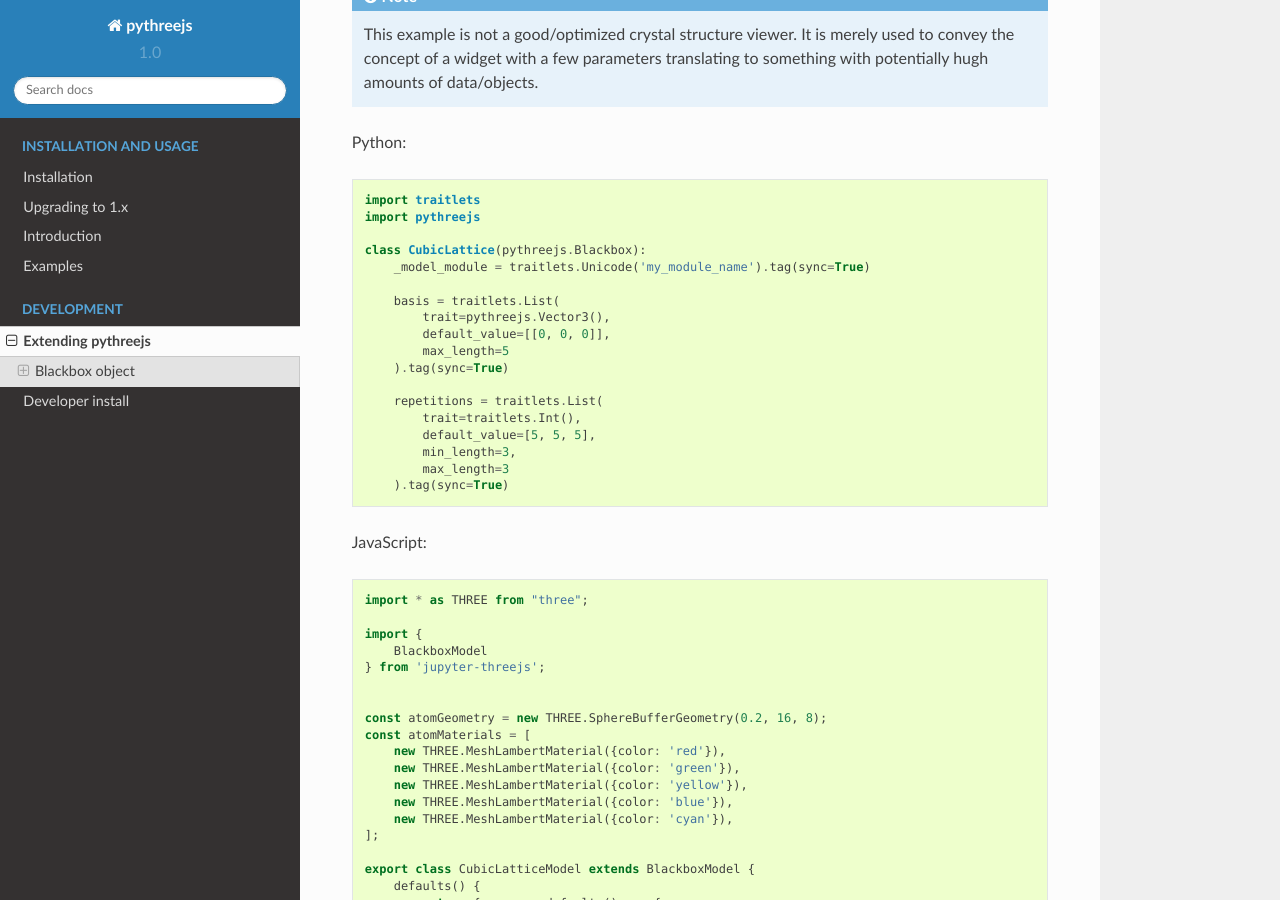
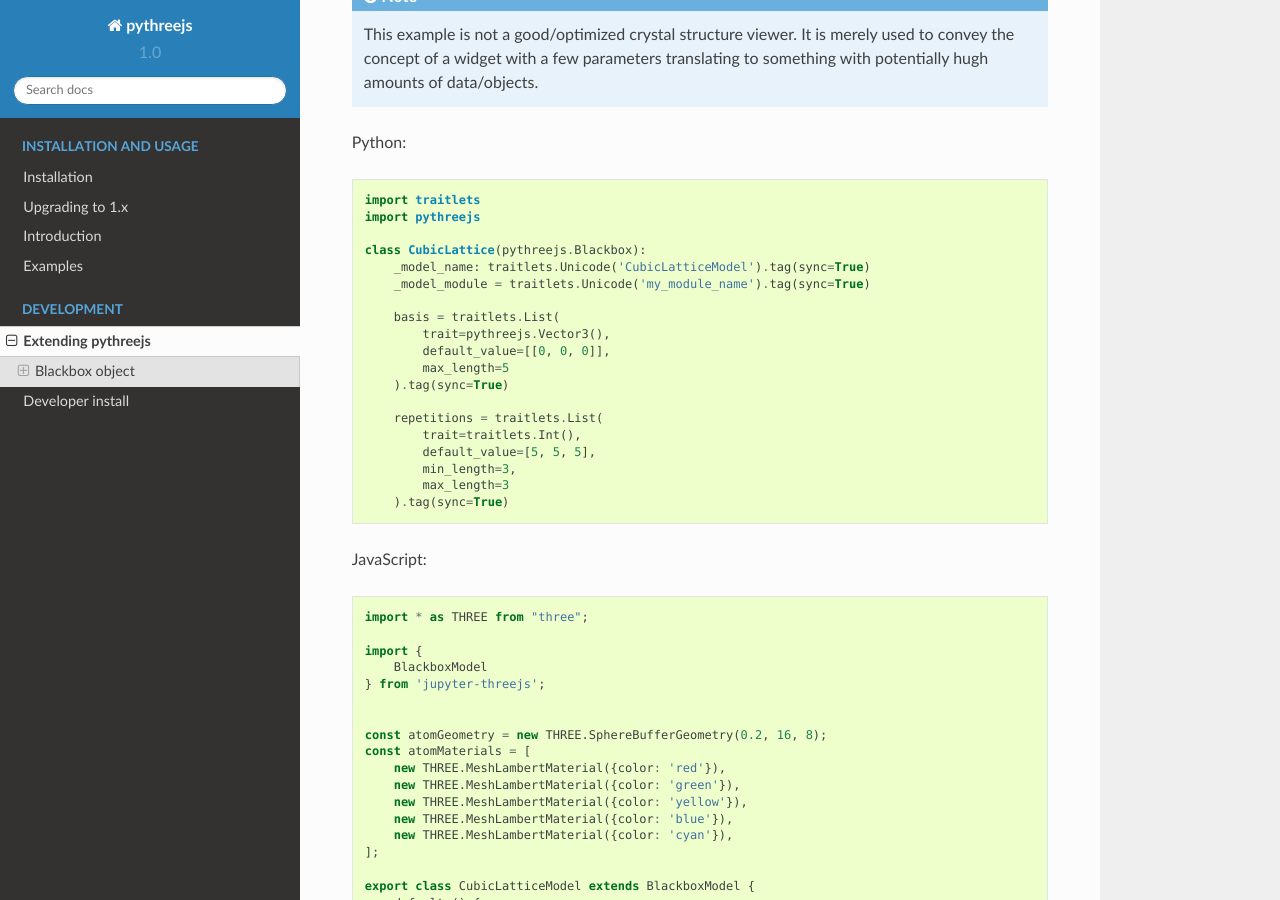
Before and after one commit to jupyter-widgets/pythreejs, a Sphinx documentation site: the page built from docs/source/extending.rst, in a window 1280 px wide and 900 px high, scrolled down 645 px. Built offline with Sphinx 7.4.7 and the Read the Docs theme 2.0.0, drawn with Linux system fonts in a browser that asks for light colours; pages that are not in the unit, such as notebooks, are missing from menus.

Commit message:
Cleanup extending docs example

```diff
--- a/docs/source/extending.rst
+++ b/docs/source/extending.rst
@@ -44,6 +44,7 @@ Python::
     import pythreejs
 
     class CubicLattice(pythreejs.Blackbox):
+        _model_name: traitlets.Unicode('CubicLatticeModel').tag(sync=True)
         _model_module = traitlets.Unicode('my_module_name').tag(sync=True)
 
         basis = traitlets.List(
```
